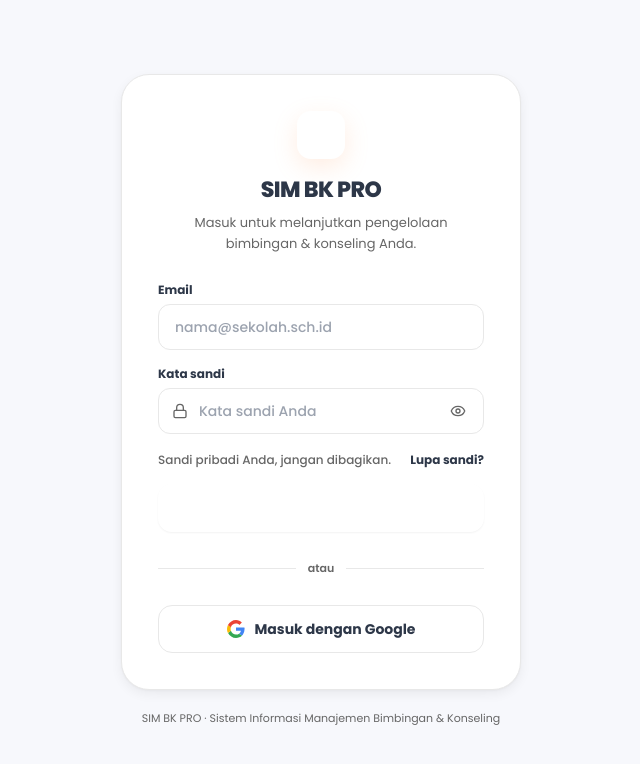
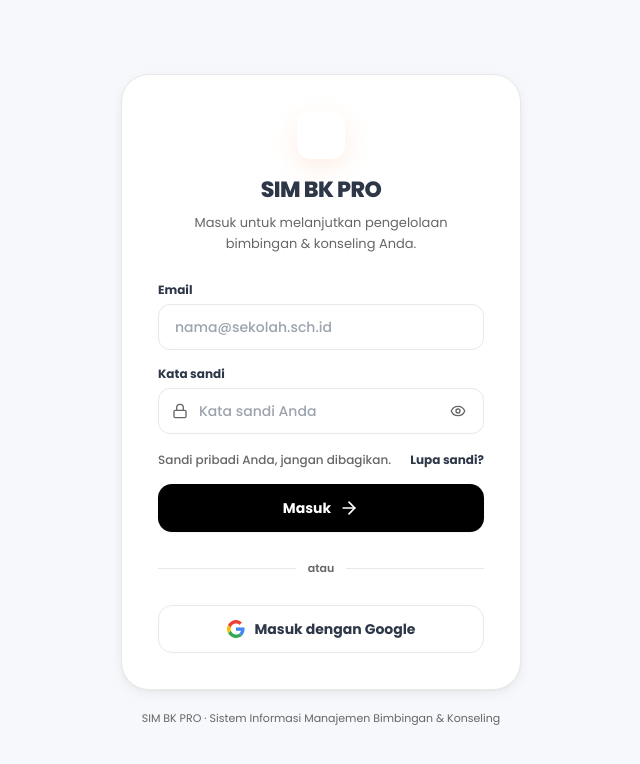
Before and after one commit to nearmeoi/sim-bk-pro, a React (Vite) app: page / in a window 1280 px wide. Shown: the top 764 px of the page, without its empty margins (319-959 px from the left). Built offline with nearby package versions, Linux system fonts and the light colour scheme; no server answers; the database is empty.

Commit message:
Fix login button: use bg-black instead of bg-primary for visibility

```diff
--- a/src/components/views/LoginView.tsx
+++ b/src/components/views/LoginView.tsx
@@ -159,10 +159,10 @@ export const LoginView: React.FC<LoginViewProps> = ({ onSuccess, onToast }) => {
           <button
             type="submit"
             disabled={loading !== null}
-            className="w-full min-h-[48px] rounded-[14px] bg-primary text-white text-sm font-bold hover:brightness-110 active:scale-[0.98] transition-all flex items-center justify-center gap-2 shadow-sm cursor-pointer disabled:opacity-60"
+            className="w-full min-h-[48px] rounded-[14px] bg-black text-white text-sm font-bold hover:brightness-110 active:scale-[0.98] transition-all flex items-center justify-center gap-2 shadow-sm cursor-pointer disabled:opacity-60"
           >
             <span>{loading === 'form' ? 'Memverifikasi...' : 'Masuk'}</span>
-            {loading !== 'form' && <ArrowRight size={20} />}
+            <ArrowRight size={20} className="text-white" />
           </button>
         </form>
 
```
